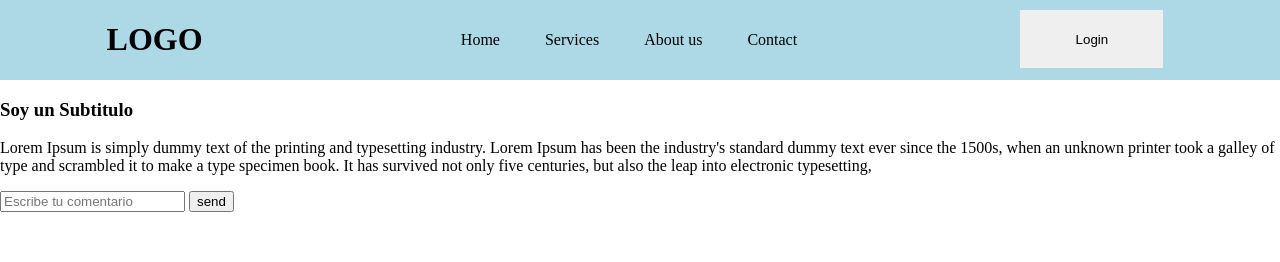
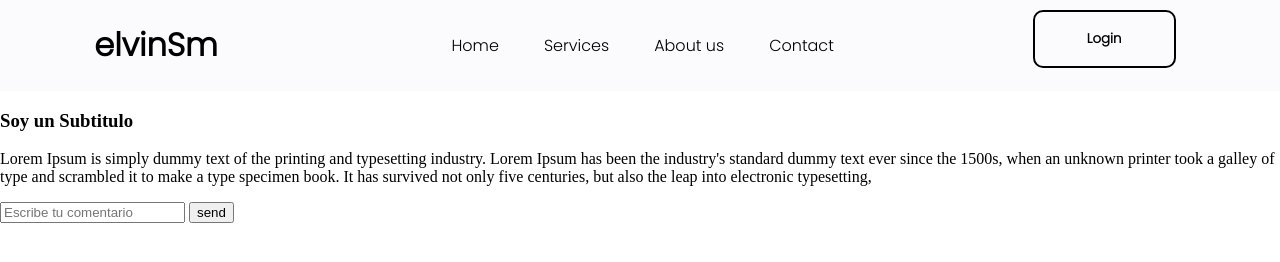
Before and after one commit to ElvinSm/miweb, a plain HTML site: page index.html in a window 1280 px wide. Drawn offline with Linux system fonts and the light colour scheme.

Commit message:
Modificacion de las fuentes del Header,color de fondo,estilos del btn de login, añad;hover en menu

```diff
--- a/index.html
+++ b/index.html
@@ -5,12 +5,16 @@
     <meta http-equiv="X-UA-Compatible" content="IE=edge">
     <meta name="viewport" content="width=device-width, initial-scale=1.0">
     <link rel="stylesheet" href="styleindex.css">
+    <link rel="preconnect" href="https://fonts.googleapis.com">
+    <link rel="preconnect" href="https://fonts.gstatic.com" crossorigin>
+    <link href="https://fonts.googleapis.com/css2?family=Poppins:wght@300&display=swap" rel="stylesheet">
+
     <title>Mi web</title>
 </head>
 
 <body>
     <header id="header">
-        <h1>LOGO</h1>
+        <h1>elvinSm</h1>
         <ul>
             <li>Home</li>
             <li>Services</li>
--- a/styleindex.css
+++ b/styleindex.css
@@ -5,11 +5,12 @@ html body{
 }
 
 #header{
-    background-color: lightblue;
+    background-color: #FBFAFC;
     display: flex;
     flex-direction: row;
     justify-content: space-around;
     height: fit-content;
+    font-family: 'Poppins', sans-serif;
 }
 #header h1{
     display: flex;
@@ -23,10 +24,28 @@ html body{
 }
 #header ul li{
     margin-left: 45px;
+    cursor: pointer;
+    transition: 40ms;
+}
+#header ul li:hover{
+    text-decoration: underline;
+    margin-bottom: 13px;
+    transition: 40ms;
+
 }
 .btnLogin{
-    border: none;
+    background-color: #FBFAFC;
+    border: solid 2px black;
+    border-radius: 10px;
+    font-family: 'Poppins', sans-serif;
+    font-weight: bold;
     width: 143px;
     height: 58px;
     margin: 10px;
+    cursor: pointer;
 }
+.btnLogin:hover{
+    background-color: black;
+    border: solid 2px black;
+    color: white;
+}
```
